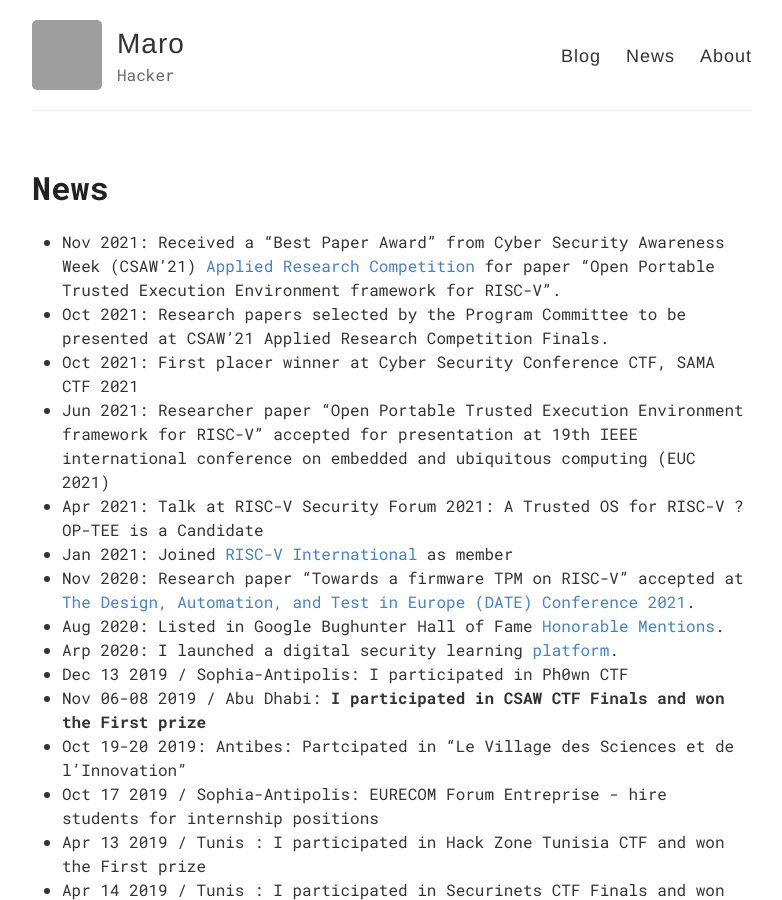
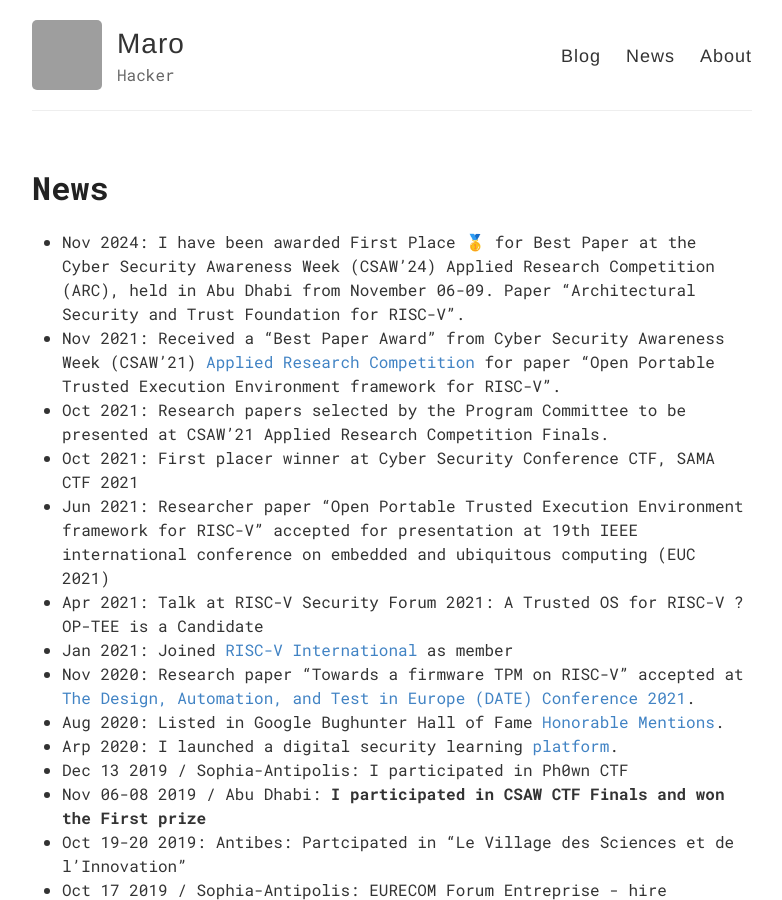
Before and after one commit to maroueneboubakri/maroueneboubakri.github.io, a Jekyll site: the page built from news.md, in a window 1280 px wide and 900 px high. Shown: the whole window, without its empty margins (248-1030 px from the left). Built offline with Jekyll 4.4.1, drawn with Linux system fonts in a browser that asks for light colours; grey boxes are pictures that could not be loaded.

Commit message:
Update news.md

```diff
--- a/news.md
+++ b/news.md
@@ -3,6 +3,7 @@ layout: page
 title: News
 permalink: /news/
 ---
+ - Nov 2024: I have been awarded First Place 🥇 for Best Paper at the Cyber Security Awareness Week (CSAW'24) Applied Research Competition (ARC), held in Abu Dhabi from November 06-09. Paper "Architectural Security and Trust Foundation for RISC-V".
  - Nov 2021: Received a "Best Paper Award" from Cyber Security Awareness Week (CSAW'21) [Applied Research Competition](https://www.csaw.io/research) for paper "Open Portable Trusted Execution Environment framework for RISC-V".
  - Oct 2021: Research papers selected by the Program Committee to be presented at CSAW’21 Applied Research Competition Finals.
  - Oct 2021: First placer winner at Cyber Security Conference CTF, SAMA CTF 2021
```
